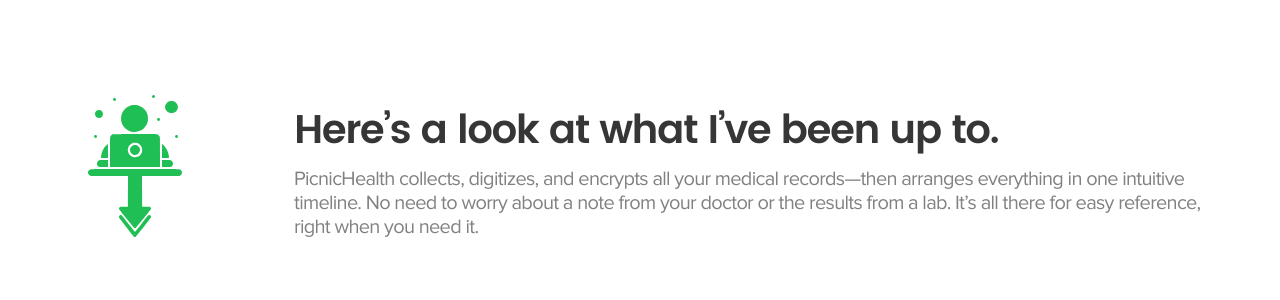
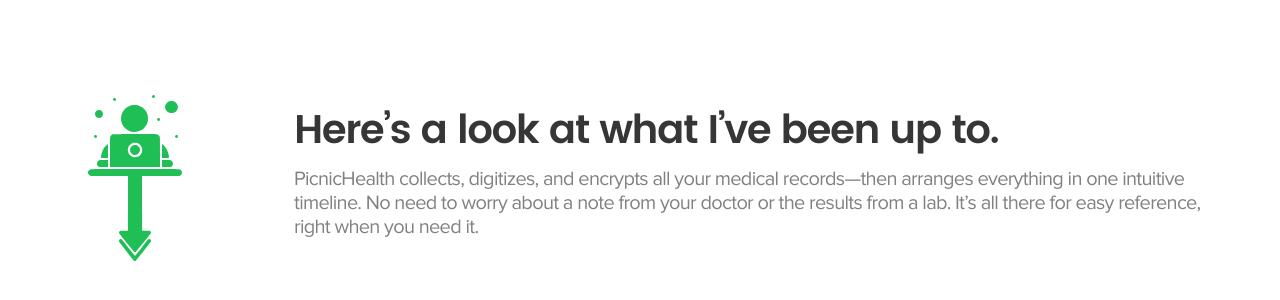
Before and after one commit to RyanWirth/portfolio, a Svelte app: page / in a window 1280 px wide. Shown: the part 1640-1940 px from the top of the page. Built offline with nearby package versions, Linux system fonts and the light colour scheme.

Commit message:
Increase track minimum height

```diff
--- a/src/sections/Timeline.svelte
+++ b/src/sections/Timeline.svelte
@@ -55,7 +55,7 @@
 
   .timeline__track {
     width: 14px;
-    min-height: 16px;
+    min-height: 40px;
 
     background: #20bf55;
     transition: height 500ms ease-out;
```
